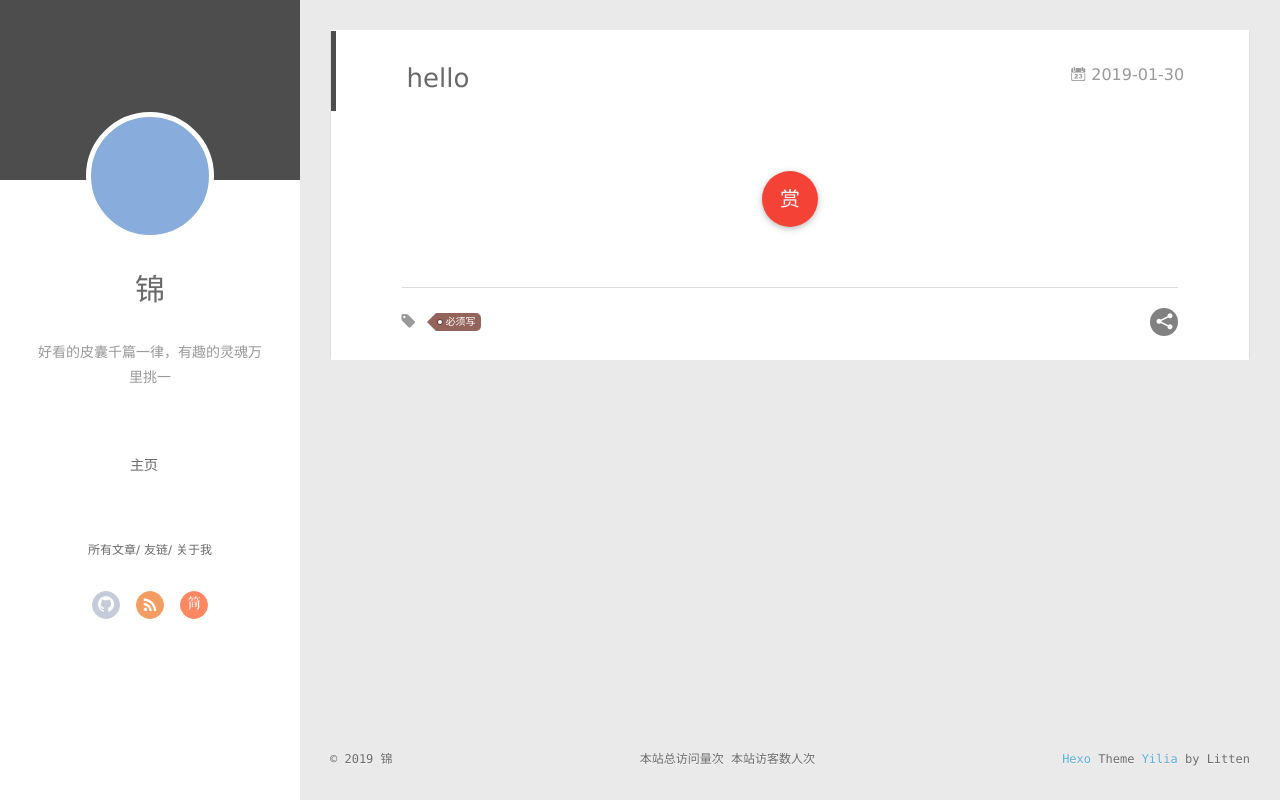
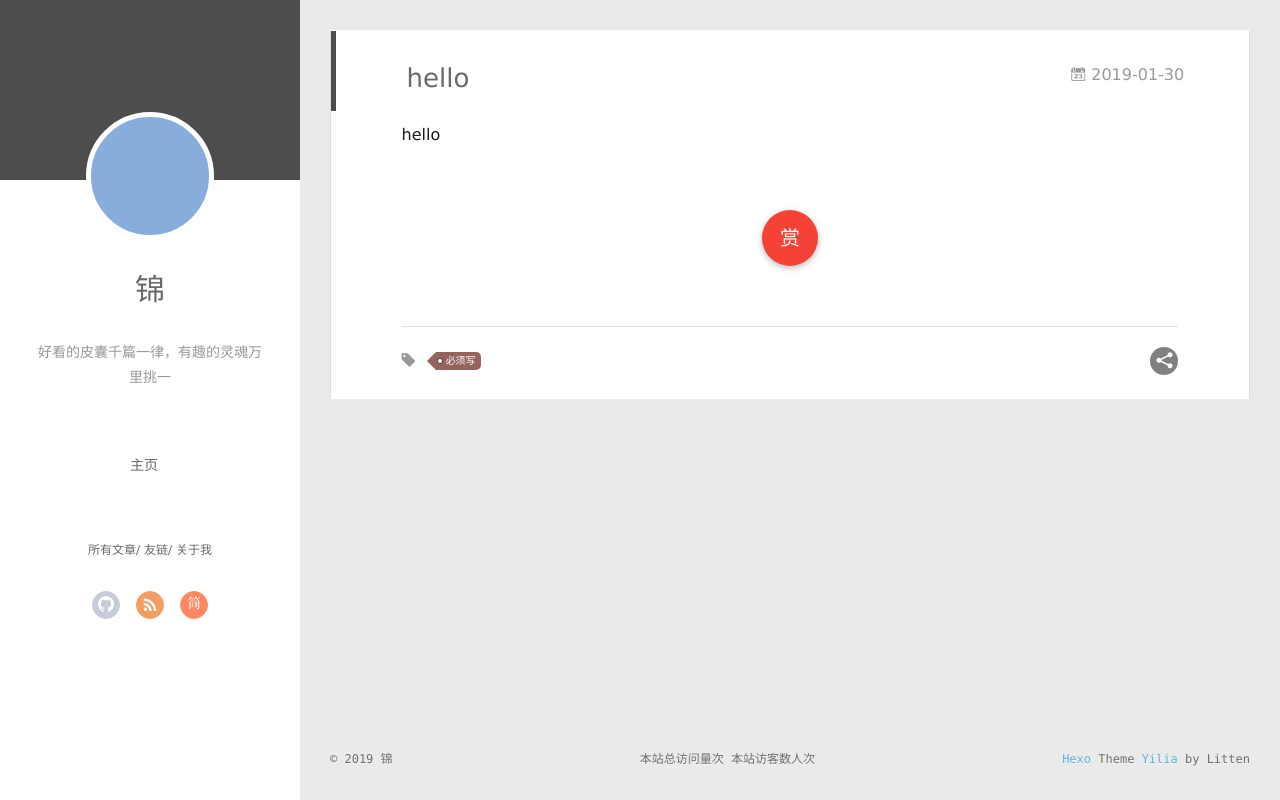
Before and after one commit to luojind/luojind.github.io, a plain HTML site: page 2019/01/30/hello/index.html in a window 1280 px wide. Drawn offline with Linux system fonts and the light colour scheme; some packages are replaced by stand-ins of ours; a script that the page names is missing.

Commit message:
Site updated: 2019-01-30 23:40:57

```diff
--- a/2019/01/30/hello/index.html
+++ b/2019/01/30/hello/index.html
@@ -8,15 +8,18 @@
   <link rel="dns-prefetch" href="http://yoursite.com">
   <title>hello | Hexo</title>
   <meta name="viewport" content="width=device-width, initial-scale=1, maximum-scale=1">
-  <meta name="keywords" content="必须写">
+  <meta name="description" content="hello">
+<meta name="keywords" content="必须写">
 <meta property="og:type" content="article">
 <meta property="og:title" content="hello">
 <meta property="og:url" content="http://yoursite.com/2019/01/30/hello/index.html">
 <meta property="og:site_name" content="Hexo">
+<meta property="og:description" content="hello">
 <meta property="og:locale" content="default">
-<meta property="og:updated_time" content="2019-01-30T15:38:02.621Z">
+<meta property="og:updated_time" content="2019-01-30T15:40:30.276Z">
 <meta name="twitter:card" content="summary">
 <meta name="twitter:title" content="hello">
+<meta name="twitter:description" content="hello">
 
     <link rel="alternative" href="/atom.xml" title="Hexo" type="application/atom+xml">
 
@@ -166,6 +169,7 @@
 
     <div class="article-entry" itemprop="articleBody">
 
+        <p>hello</p>
 
 
 
```
Also changed, not shown: index.html (+1 -0 lines).
